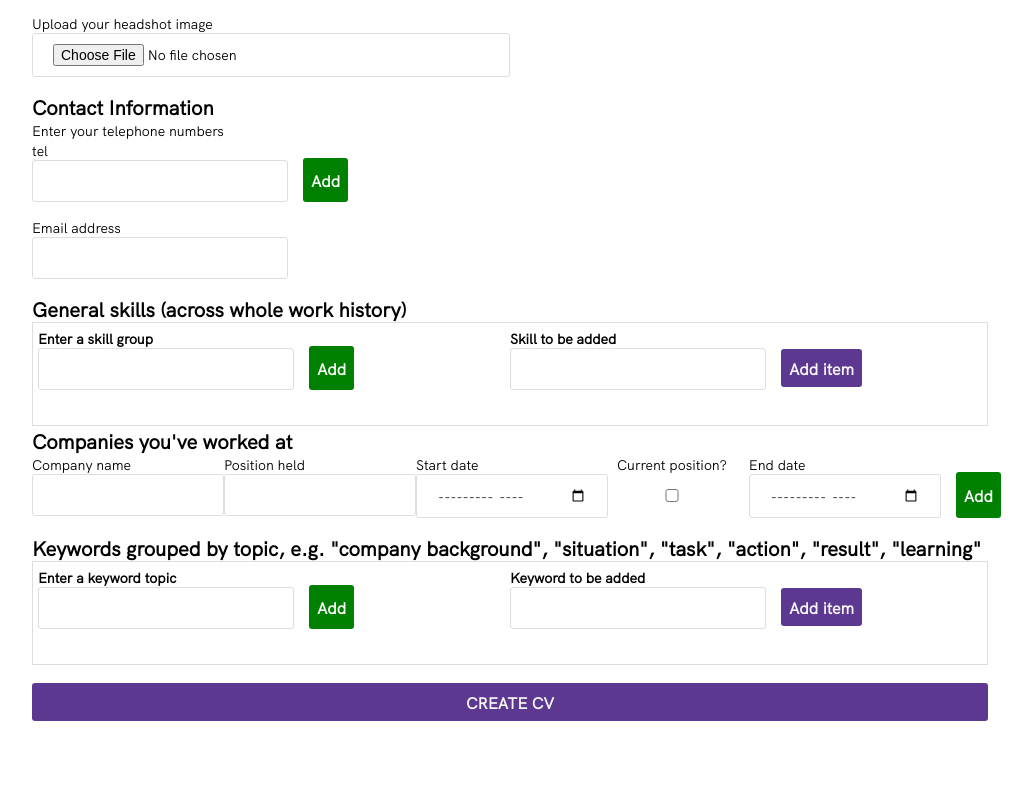
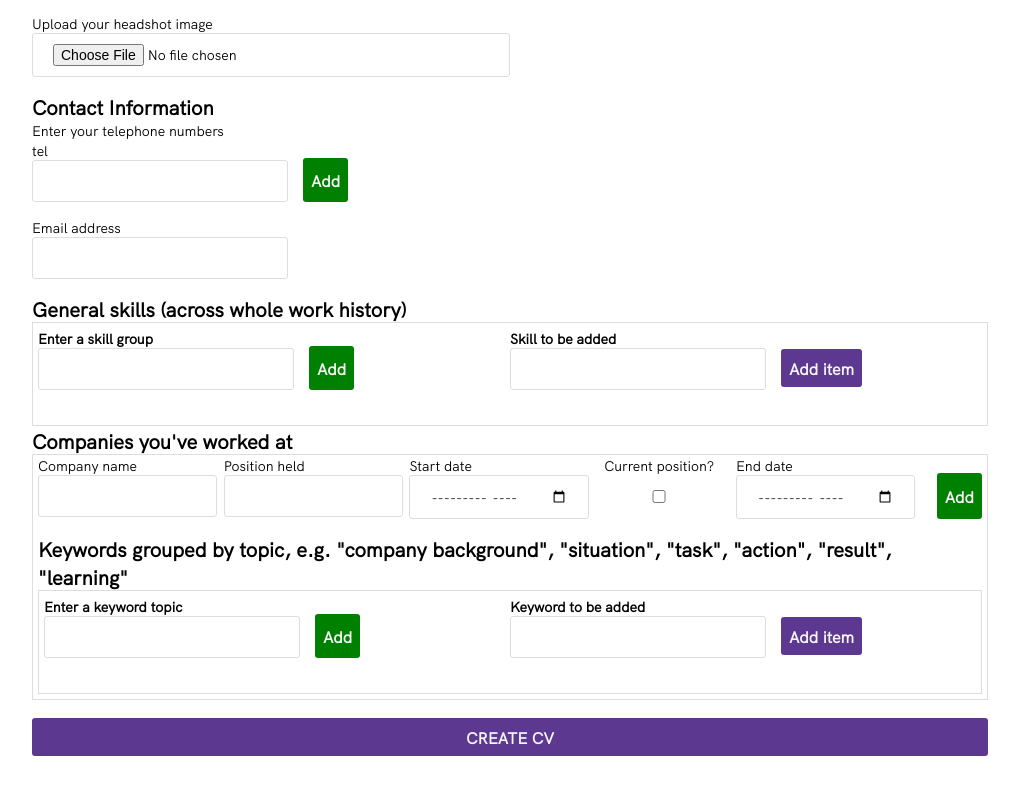
Before and after one commit to chezearth-personal/cv-builder, a React (Create React App) app in the folder client/: page / in a window 1280 px wide. Shown: the part 465-1260 px from the top of the page, without its empty margins (130-1162 px from the left). Built offline with nearby package versions, Linux system fonts and the light colour scheme.

Commit message:
Improved the layourt and form use of space, boxing of components

```diff
--- a/client/src/components/home/Home.js
+++ b/client/src/components/home/Home.js
@@ -8,13 +8,21 @@ import logo from '../../logo.svg';
 import '../../index.css';
 
 const Home = ({ setResult }) => {
+  const initCompany = {
+    name: '',
+    position: '',
+    startDate: '',
+    endDate: '',
+    isCurrent: false,
+    keywordGroups: []
+  };
   const [fullName, setFullName] = useState('');
   const [headShot, setHeadShot] = useState(null);
   const [tels, setTels] = useState([{ telNumber: '', telType: '' }]);
   const [email, setEmail] = useState('');
   const [skillGroups, setSkillGroups] = useState([{ name: '', itemList: [] }]);
   const [loading, setLoading] = useState(false);
-  const [companies, setCompanies] = useState([{ name: '', position: '', startDate: '', endDate: '', isCurrent: false}]);
+  const [companies, setCompanies] = useState([initCompany])
   const navigate = useNavigate();
   /** Updates the state with user's input */
   const handleAddTel = () =>
@@ -34,7 +42,7 @@ const Home = ({ setResult }) => {
   }
   /** Updates the state with user's input */
   const handleAddCompany = () =>
-    setCompanies([ ...companies, { name: '', position: '', startDate: '', endDate: '', isCurrent: false}]);
+    setCompanies([ ...companies, initCompany]);
   /** Removes a selected item from the list */
   const handleRemoveCompany = (index) => {
     const list = [...companies];
--- a/client/src/components/home/item-group/ItemGroup.js
+++ b/client/src/components/home/item-group/ItemGroup.js
@@ -1,5 +1,5 @@
 import React, { useState } from 'react';
-import ItemPills from '../item-pill/ItemPills';
+import ItemPills from './item-pill/ItemPills';
 
 export default function ItemGroup({
   itemGroup,
@@ -19,9 +19,7 @@ export default function ItemGroup({
     setItem('');
     if (newItem !== '' && numSame === 0) {
       const newItemsList = [...items, { name: newItem }];
-      // updateItemGroup({ ...itemGroup, ...{ itemList: newItemsList } });
       updateItemGroup(Object.assign(itemGroup, { itemList: newItemsList }));
-      // console.log('(added item to items) items =' , items);
       setItems(() => newItemsList);
     } else {
       if (numSame > 0) {
@@ -37,7 +35,6 @@ export default function ItemGroup({
     setItems(newItems);
   };
   return (
-    <>
     <div className='compositeContainer'>
       <div className='inputContainer'>
         <div className='nestedContainer'>
@@ -93,7 +90,6 @@ export default function ItemGroup({
         pillItemLabel={props.pillItemLabel}
       />
     </div>
-    </>
   );
 }
         // name={`${props.name}_pills`}
--- a/client/src/components/home/item-pill/ItemPill.js
+++ b/client/src/components/home/item-group/item-pill/ItemPill.js
@@ -9,4 +9,3 @@ export default function ItemPill(props) {
     </div>
   );
 }
-// key={props.index}>
--- a/client/src/components/home/item-pill/ItemPills.css
+++ b/client/src/components/home/item-group/item-pill/ItemPills.css
@@ -9,9 +9,7 @@
   flex-direction: row;
   justify-content:space-between;
   align-items: center;
-  /* margin: 10px; */
   min-height: 50%;
-  /* width: 50%; */
 }
 
 .itemPillsList {
--- a/client/src/components/home/work-history/Company.js
+++ b/client/src/components/home/work-history/Company.js
@@ -8,12 +8,13 @@ export default function Company({
   company,
   ...props
 }) {
-  const [companyStoryGroups, setCompanyStoryGroups] = useState([{ name: '', itemList: [] }]);
+  const [keywordGroups, setKeywordGroups] = useState([{ name: '', itemList: [] }]);
   console.log('company =', company);
   console.log('props.index =', props.index);
   console.log('props.numCompanies =', props.numCompanies);
   return (
-    <div>
+    <div className='compositeContainer'>
+      <div className='company'>
         <div className='nestedContainer' id="nestedCompanies">
           <div className='companies'>
             <label htmlFor={`name_${props.index}`}>Company name</label>
@@ -89,13 +90,14 @@ export default function Company({
           </div>
         </div>
         <ItemGroups
-        itemGroups={companyStoryGroups}
-        setItemGroups={setCompanyStoryGroups}
-        name='companyPointsGroup'
+          itemGroups={keywordGroups}
+          setItemGroups={setKeywordGroups}
+          name='keywordGroups'
           description='Keywords grouped by topic, e.g. "company background", "situation", "task", "action", "result", "learning"'
           pillGroupLabel='Enter a keyword topic'
           pillItemLabel='Keyword to be added'
         />
       </div>
+    </div>
   );
 }
--- a/client/src/index.css
+++ b/client/src/index.css
@@ -102,12 +102,16 @@ button {
   width: 100%;
 }
 
+.company {
+  margin: 0 5px 5px 5px;
+}
+
 #photo {
   width: 50%;
 }
 
 .text__company {
-  width: 15vw;
+  width: 14vw;
 }
 
 .check__company {
```
Also changed, not shown: client/src/components/home/item-group/item-pill/ItemPills.js (renamed from client/src/components/home/item-pill/ItemPills.js). Lines whose indentation alone changed are shown as unchanged.
